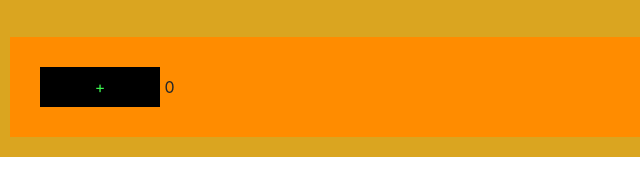
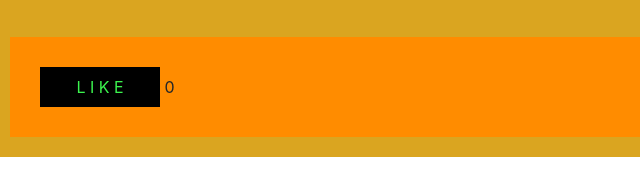
Before and after one commit to GurnikVitaliy/translator, a plain HTML site: page index.html in a window 1280 px wide. Shown: the part 233-428 px from the top of the page, 0-640 px from the left. Drawn offline with nearby package versions, Linux system fonts and the light colour scheme.

Commit message:
Update index.html

```diff
--- a/index.html
+++ b/index.html
@@ -19,7 +19,7 @@
 			<table id="table"></table>
 
 			<div class="div2">
-				<button id="btn">+</button>
+				<button id="btn">L I K E</button>
 				<span id="count">0</span>
 	                </div>
 		</div>
```
